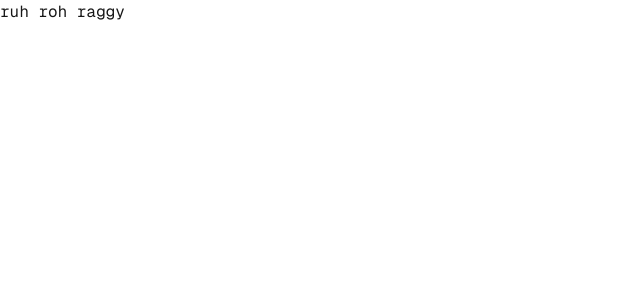
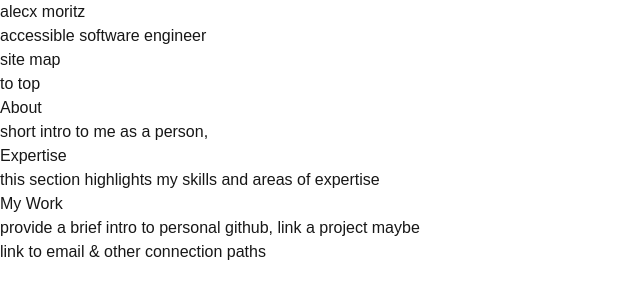
Before and after one commit to tecxh/personal-site, a Next.js app: page / in a window 1280 px wide. Shown: the top 300 px of the page, without its empty margins (0-640 px from the left). Built offline with nearby package versions, Linux system fonts and the light colour scheme.

Commit message:
semantic structure

```diff
--- a/src/app/page.tsx
+++ b/src/app/page.tsx
@@ -1,9 +1,33 @@
 export default function Home() {
   return (
     <div className="">
-      <main className="">
-        <p className="font-mono">ruh roh raggy</p>
+      <header role="banner">
+        <h1>alecx moritz</h1>
+        <h2>accessible software engineer</h2>
+        <nav>
+          <ul>
+            <li>site map</li>
+            <li>to top</li>
+          </ul>
+        </nav>
+      </header>
+      <main role="main">
+        <section aria-labelledby="about-header" role="region">
+          <h3 id="about-header">About</h3>
+          <p>short intro to me as a person, </p>
+        </section>
+        <section aria-labelledby="expertise-header" role="region">
+          <h3 id="expertise-header">Expertise</h3>
+          <p>this section highlights my skills and areas of expertise</p>
+        </section>
+        <section aria-labelledby="work-header" role="region">
+          <h3 id="work-header">My Work</h3>
+          <p>provide a brief intro to personal github, link a project maybe</p>
+        </section>
       </main>
+      <footer role="contentinfo">
+        <p>link to email & other connection paths</p>
+      </footer>
     </div>
   );
 }
```
